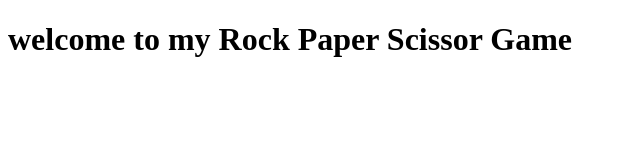
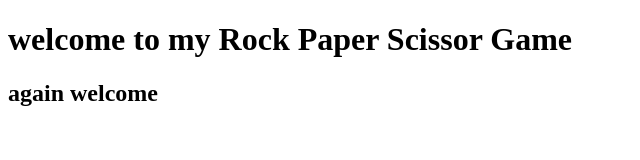
Before and after one commit to AWAIS0129/rockPaperScissorInConsole, a plain HTML site: page index.html in a window 1280 px wide. Shown: the whole page, without its empty margins (0-640 px from the left). Drawn offline with Linux system fonts and the light colour scheme.

Commit message:
again h2 for testing

```diff
--- a/index.html
+++ b/index.html
@@ -8,6 +8,7 @@
 </head>
 <body>
     <h1>welcome to my Rock Paper Scissor Game</h1>
+    <h2> again welcome</h2>
     <script src="./script.js"></script>
 </body>
 </html>
```
